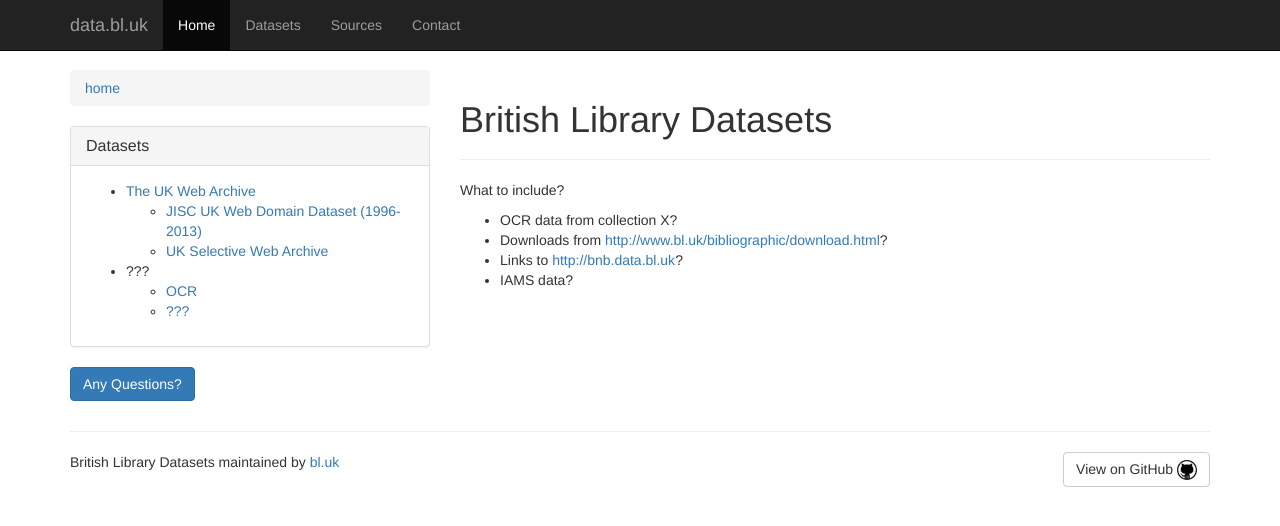
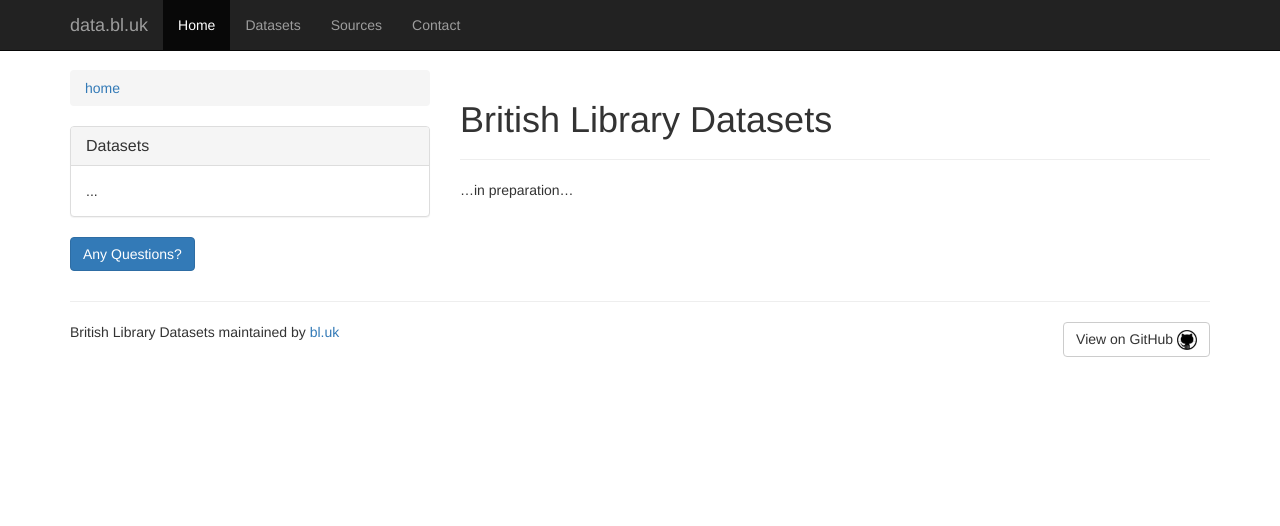
Before and after one commit to britishlibrary/data.bl.uk, a Jekyll site: the page built from index.md, in a window 1280 px wide. Shown: the top 526 px of the page. Built offline with Jekyll 4.4.1, drawn with Linux system fonts in a browser that asks for light colours.

Commit message:
Move questions/todos elsewhere.

```diff
--- a/_layouts/bootstrap.html
+++ b/_layouts/bootstrap.html
@@ -82,20 +82,7 @@
     <h3 class="panel-title">Datasets</h3>
   </div>
   <div class="panel-body">
-    <ul>
-      <li><a href="{{ site.baseurl }}/ukwa">The UK Web Archive</a>
-        <ul>
-          <li><a href="{{ site.baseurl }}/ukwa.ds.2">JISC UK Web Domain Dataset (1996-2013)</a></li>
-          <li><a href="{{ site.baseurl }}/ukwa.ds.1">UK Selective Web Archive</a></li>
-        </ul>
-      </li>
-      <li>???
-        <ul>
-          <li><a href="{{ site.baseurl }}/???/???">OCR</a></li>
-          <li><a href="{{ site.baseurl }}/???/???">???</a></li>
-        </ul>
-      </li>
-    </ul>
+  ...
   </div>
 </div>
 
--- a/index.md
+++ b/index.md
@@ -3,9 +3,4 @@ layout: bootstrap
 title: British Library Datasets
 ---
 
-What to include?
-
-* OCR data from collection X?
-* Downloads from <http://www.bl.uk/bibliographic/download.html>?
-* Links to <http://bnb.data.bl.uk>?
-* IAMS data?
+...in preparation...
```
